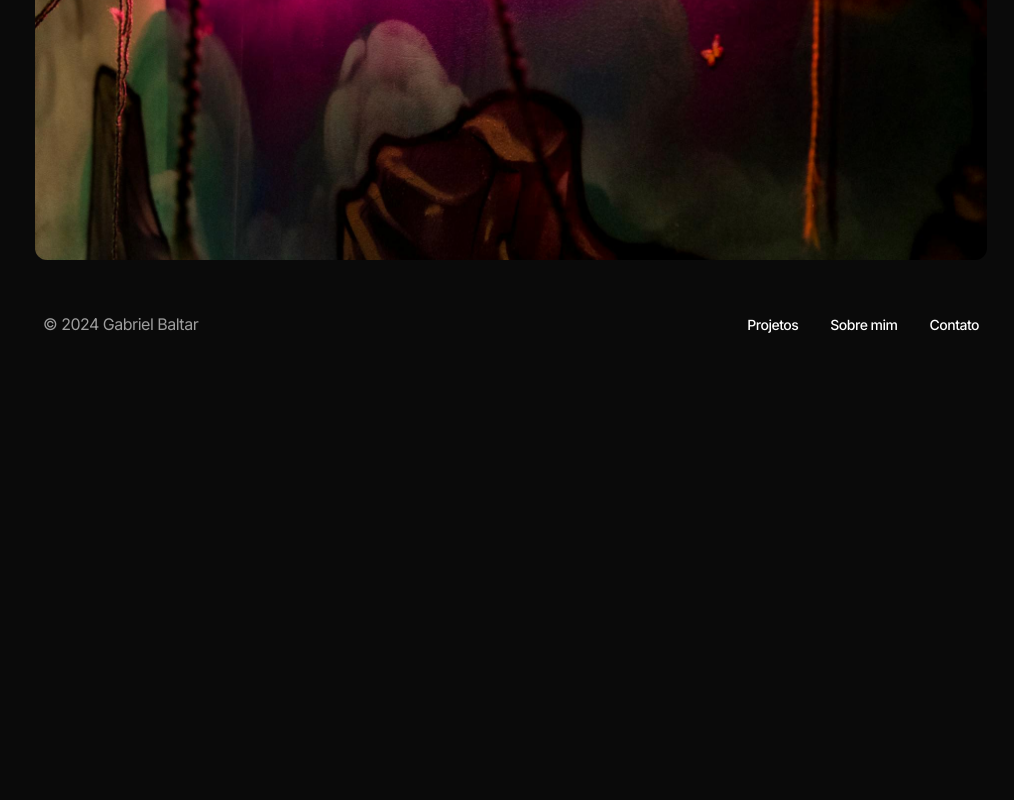
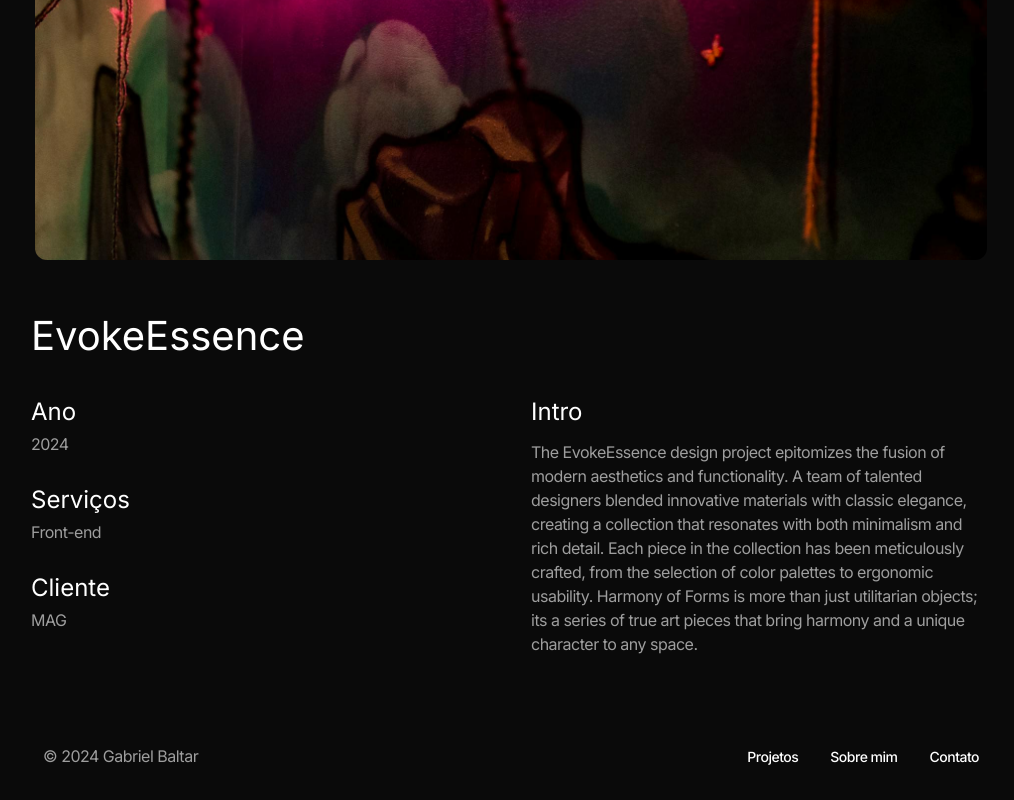
Before and after one commit to gabrielbaltar/react-portfolio, a React (Vite) app: page /project in a window 1280 px wide. Shown: the part 443-1243 px from the top of the page, without its empty margins (129-1143 px from the left). Before the commit the page ends 811 px from the top, so only its background shows below. Built offline with nearby package versions, Linux system fonts and the light colour scheme.

Commit message:
feat: new session

```diff
--- a/src/pages/ProjectDetails/projectsDetails.jsx
+++ b/src/pages/ProjectDetails/projectsDetails.jsx
@@ -1,31 +1,60 @@
 import './style.css';
 import ProjectThumb1 from '../../assets/capa.png';
+import { useEffect } from 'react';
 
 const ProjectDetails = () => {
+
+    // Efeito para fazer o scroll da página para o topo
+    useEffect(() => {
+
+        window.scrollTo({top: 0, behavior: 'smooth'});
+
+    }, []);
 
     // Aqui será a página de detalhes do projeto
 
     return (
+      <section className="projectContainer">
+        <div className="projectThumb1">
+          <img src={ProjectThumb1} alt="Capa dos projetos" />
+        </div>
 
-        <section className='projectContainer'>
+        <div className="projectIntro">
+          <h2>EvokeEssence</h2>
 
-            <div className='projectThumb1'>
-                <img src={ProjectThumb1} alt="Capa dos projetos" />
+          <div className="projectIntroInformation">
+            <div className="about">
+              <div>
+                <h4>Ano</h4>
+                <p>2024</p>
+              </div>
+              <div>
+                <h4>Serviços    </h4>
+                <p>Front-end</p>
+              </div>
+              <div>
+                <h4>Cliente</h4>
+                <p>MAG</p>
+              </div>
             </div>
-
-            <div className='projectIntro'>
-
-                {/* <h2>EvokeEssence</h2> */}
-
-                <div className='projectIntroInformation'>
-
-                </div>
+            <div className="intro">
+              <h4>Intro</h4>
+              <p>
+                The EvokeEssence design project epitomizes the fusion of
+                modern aesthetics and functionality. A team of talented
+                designers blended innovative materials with classic elegance,
+                creating a collection that resonates with both minimalism and
+                rich detail. Each piece in the collection has been meticulously
+                crafted, from the selection of color palettes to ergonomic
+                usability. Harmony of Forms is more than just utilitarian
+                objects; its a series of true art pieces that bring harmony and
+                a unique character to any space.
+              </p>
             </div>
-
-        </section>
-
-
-    )
+          </div>
+        </div>
+      </section>
+    );
 
 }
 
--- a/src/pages/ProjectDetails/style.css
+++ b/src/pages/ProjectDetails/style.css
@@ -13,3 +13,105 @@
     display: block;
 
 }
+
+.projectIntro {
+    margin: 3.5rem 0rem;
+    display: flex;
+    align-items: start;
+    flex-direction: column;
+}
+
+.projectIntro h2 {
+    font-size: 2.5rem;
+    font-weight: 400;
+    color: #ffffff;
+    line-height: 100%;
+    margin-bottom: 1.5rem;
+}
+
+.projectIntroInformation {
+    display: flex;
+    align-items: start;
+    justify-content: space-between;
+    width: 100%;
+}
+
+.about {
+    margin-top: 1.25rem;
+    display: flex;
+    align-items: start;
+    flex-direction: column;
+    gap: 2rem;
+    text-align: left;
+}
+
+.about h4 {
+    font-size: 1.5rem;
+    font-weight: 400;
+    color: #ffffff;
+    line-height: 100%;
+    margin-bottom: 0.5rem;
+}
+
+.about p {
+    font-size: 1rem;
+    font-weight: 400;
+    color: #ffffff;
+    line-height: 150%;
+    color: #9E9E9E;
+    letter-spacing: -0.5px;
+}
+
+.intro {
+    max-width: 460px;
+    margin-top: 1.25rem;
+    display: flex;
+    align-items: start;
+    flex-direction: column;
+    text-align: left;
+}
+
+.intro h4 {
+    font-size: 1.5rem;
+    font-weight: 400;
+    color: #ffffff;
+    line-height: 100%;
+    margin-bottom: 1rem;
+}
+
+.intro p {
+    font-size: 1rem;
+    font-weight: 400;
+    line-height: 150%;
+    color: #9E9E9E;
+    letter-spacing: -0.5px;
+}
+
+@media screen and (max-width: 650px) {
+
+    .projectIntro h2 {
+        font-size: 2rem;
+    }
+
+    .projectIntroInformation {
+        flex-direction: column;
+        gap: 1rem;
+    }
+
+    .about {
+        justify-content: space-between;
+        flex-direction: row;
+        width: 100%;
+    }
+
+    .about h4 {
+        font-size: 18px;
+    }
+
+    .intro {
+        max-width: 100%;
+    }
+
+
+
+}
```
